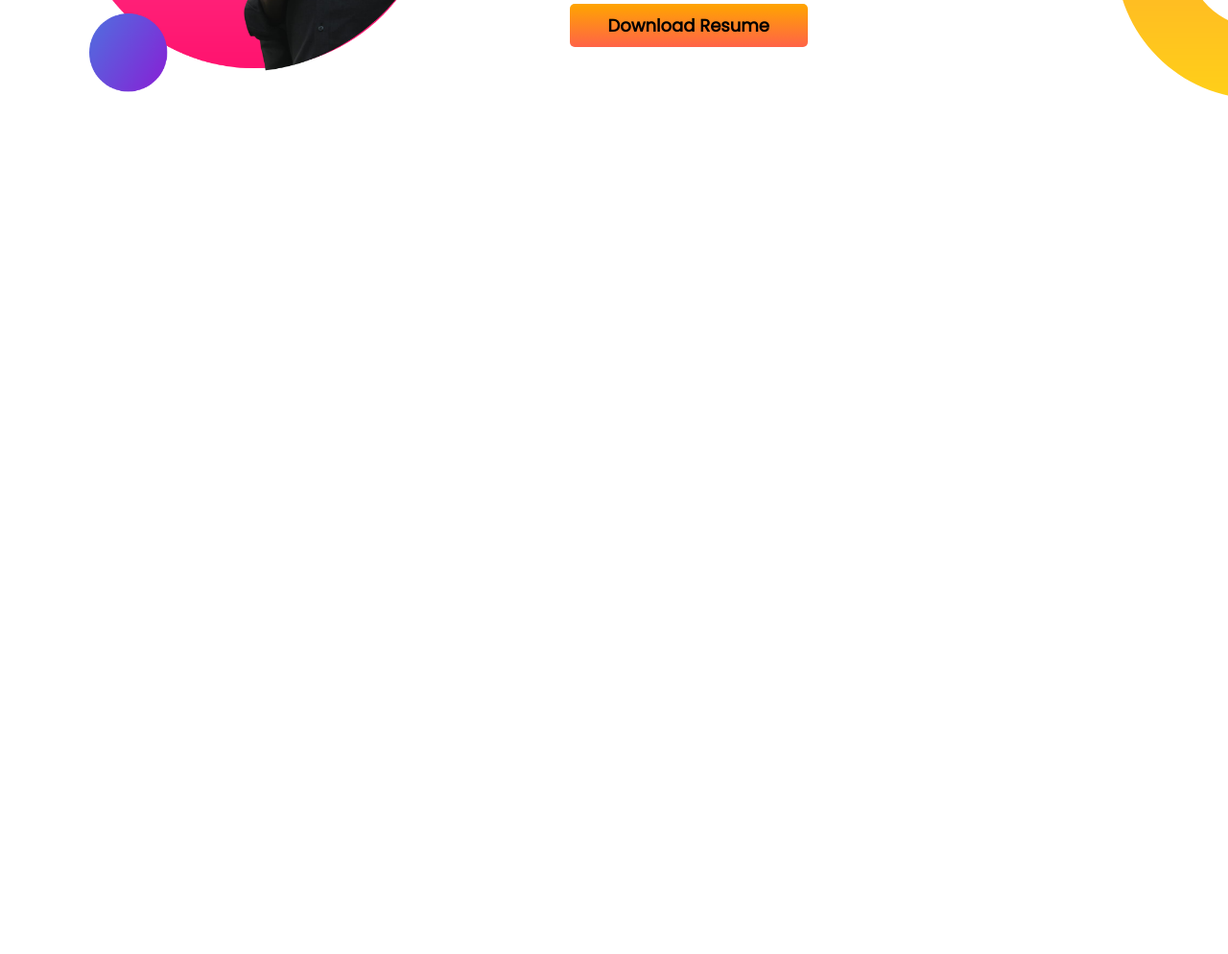
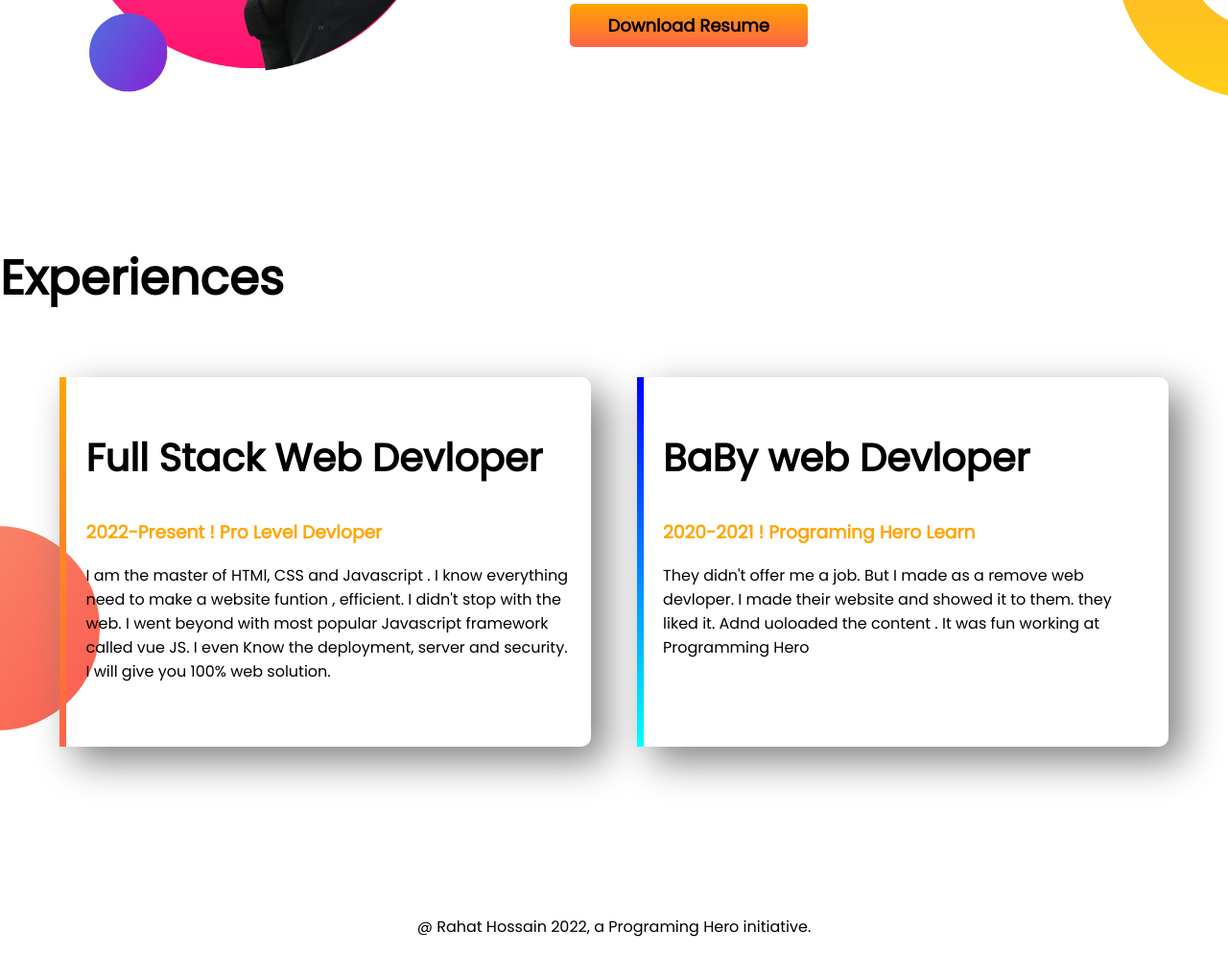
Before and after one commit to Rahat3131/devportfolio, a plain HTML site: page index.html in a window 1280 px wide. Shown: the part 949-1943 px from the top of the page at 96% size. Before the commit the page ends 1202 px from the top, so only its background shows below. Drawn offline with Linux system fonts and the light colour scheme.

Commit message:
complet website

```diff
--- a/index.html
+++ b/index.html
@@ -13,7 +13,7 @@
 </head>
 
 <body>
-    <section class="top-banner">
+    <section class="top-banner flex-con">
         <div class="half-wdith">
             <h1>Welcome To</h1>
             <H1><span class="orng">Rahat Hossain</span> World!</H1>
@@ -29,7 +29,7 @@
             <img src="img/my-bg.png" alt="my-bg">
         </div>
     </section>
-    <section class="dream-big">
+    <section class="dream-big flex-con">
         <div class="half-wdith">
             <img src="img/my-bg2.png" alt="my-bg2">
         </div>
@@ -43,6 +43,29 @@
             <a class="hire-me" target="_blank" href="https//:www.facebook.com">Download Resume</a>
         </div>
     </section>
+    <section class="exp-area">
+        <h1>Experiences</h1>
+        <div class="flex-con exp-c">
+            <div id="web-dev" class="exp-item">
+                <h2>Full Stack Web Devloper</h2>
+                <h3>2022-Present ! Pro Level Devloper</h3>
+                <p>I am the master of HTMl, CSS and Javascript . I know everything need to make a website funtion ,
+                    efficient. I didn't stop with the web. I went beyond with most popular Javascript framework called
+                    vue
+                    JS. I even Know the deployment, server and security. I will give you 100% web solution.</p>
+            </div>
+            <div id="baby-dev" class="exp-item">
+                <h2>BaBy web Devloper</h2>
+                <h3>2020-2021 ! Programing Hero Learn</h3>
+                <p>They didn't offer me a job. But I made as a remove web devloper. I made their website and showed it
+                    to
+                    them. they liked it. Adnd uoloaded the content . It was fun working at Programming Hero</p>
+            </div>
+        </div>
+    </section>
+    <footer>
+        <p>@ Rahat Hossain 2022, a Programing Hero initiative.</p>
+    </footer>
 </body>
 
 </html>
--- a/style.css
+++ b/style.css
@@ -7,11 +7,15 @@ h1 {
     font-size: 50px;
 }
 
+h2 {
+    font-size: 40px;
+}
+
 .orng {
     color: orange;
 }
 
-section {
+.flex-con {
     display: flex;
     margin-bottom: 150px;
 }
@@ -19,6 +23,7 @@ section {
 .half-wdith {
     width: 50%;
     padding-left: 3%;
+
 }
 
 .half-wdith img {
@@ -46,3 +51,41 @@ section {
     background-position: right bottom;
     padding-right: 160px;
 }
+
+.exp-c {
+    margin-left: 3%;
+    margin-right: 3%;
+}
+
+.exp-item {
+    width: 50%;
+    margin: 2%;
+    padding: 20px;
+    box-shadow: 15px 15px 40px gray;
+    border-radius: 10px;
+    padding-bottom: 50px;
+}
+
+.exp-area {
+    background-image: url(img/exp-bg.png);
+    background-repeat: no-repeat;
+    background-position-y: 295px;
+}
+
+h3 {
+    color: orange;
+}
+
+#web-dev {
+    border-left: 7px solid;
+    border-image: linear-gradient(orange, tomato)1;
+}
+
+#baby-dev {
+    border-left: 7px solid;
+    border-image: linear-gradient(blue, cyan) 1;
+}
+
+footer p {
+    text-align: center;
+}
```
